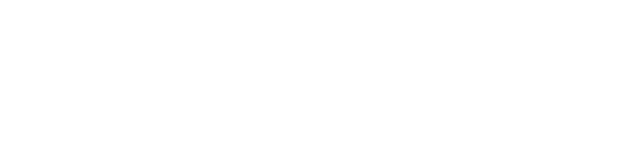
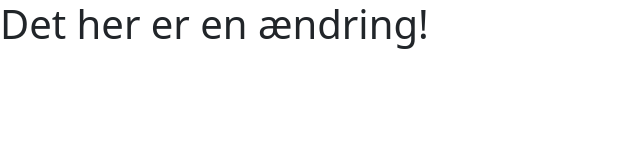
Before and after one commit to les-zea/kickstarter-master-ovelse, a website: page index.html in a window 1280 px wide. Shown: the whole page, without its empty margins (0-640 px from the left). Drawn offline with nearby package versions, Linux system fonts and the light colour scheme; files that its build step writes are made by us from their sources.

Commit message:
ændring af index - test

```diff
--- a/index.html
+++ b/index.html
@@ -16,7 +16,7 @@
 
 <body>
 
-
+<h1>Det her er en ændring!</h1>
 
 <script src="https://cdn.jsdelivr.net/npm/bootstrap@5.3.8/dist/js/bootstrap.bundle.min.js"></script>
 </body>
```
